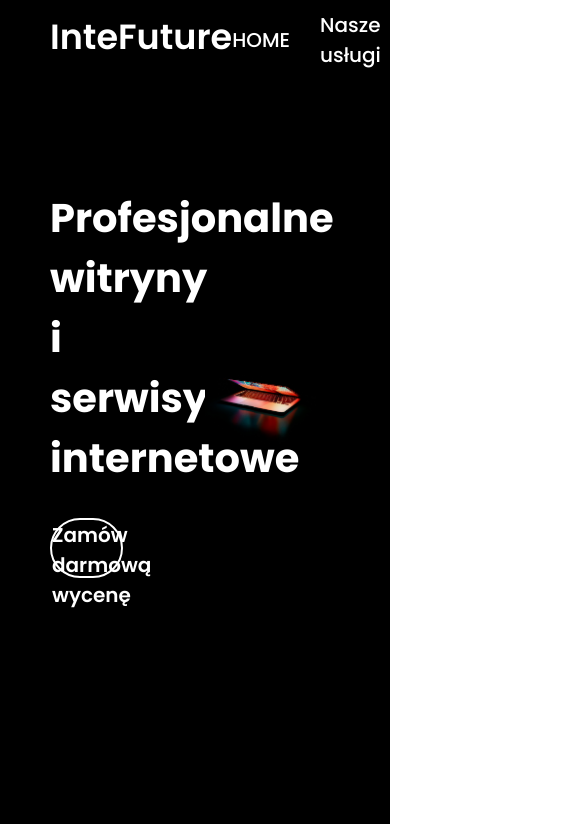
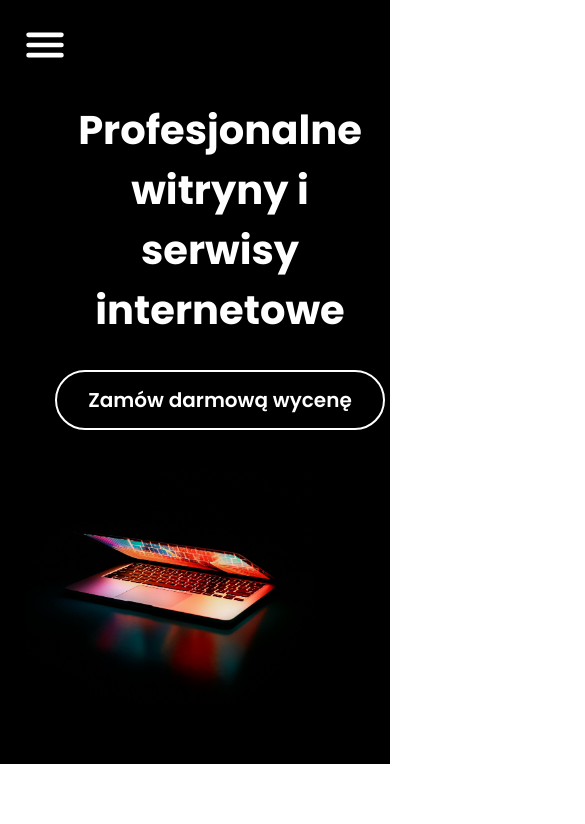
Before and after one commit to KamilCodemate/KamilCodemateWebsite, a React (Create React App) app: page / in a window 390 px wide. Shown: the top 824 px of the page, 585 px wide, since content can reach past the window. Built offline with nearby package versions, Linux system fonts and the light colour scheme.

Commit message:
Made hero and navbar responsive

```diff
--- a/src/Components/ComponentStyles/MainNavbar.scss
+++ b/src/Components/ComponentStyles/MainNavbar.scss
@@ -6,7 +6,7 @@
   padding-right: 50px;
   display: flex;
   justify-content: space-between;
-
+  z-index: 100;
   .navbar-logo {
     padding-top: 10px;
     font-weight: 600;
@@ -21,3 +21,30 @@
     font-weight: 500;
   }
 }
+@media only screen and (max-width: 1050px) {
+  .main-navbar {
+    height: 100vh;
+    flex-direction: column;
+    width: 50%;
+    position: fixed;
+    border-right: 2px solid white;
+    transform: translateX(-100%);
+    transition: 0.6s ease-in-out;
+    .navbar-links {
+      flex-direction: column;
+      gap: 50px;
+
+      height: 70%;
+    }
+    .navbar-logo {
+      width: 100%;
+      display: flex;
+      align-items: center;
+      justify-content: center;
+      height: 30%;
+    }
+  }
+  .active {
+    transform: translateX(0);
+  }
+}
--- a/src/Components/ComponentStyles/ServiceCard.scss
+++ b/src/Components/ComponentStyles/ServiceCard.scss
@@ -1,7 +1,7 @@
 .card {
   text-align: center;
   width: 31vw;
-  height: 100%;
+  height: 300px;
   transition: all 0.5s;
   border-radius: 30px;
   display: flex;
--- a/src/Components/MainNavbar.tsx
+++ b/src/Components/MainNavbar.tsx
@@ -1,8 +1,12 @@
 import React from 'react';
 import './ComponentStyles/MainNavbar.scss';
-const MainNavbar: React.FC = () => {
+
+type Props = {
+  isActive: boolean;
+};
+const MainNavbar: React.FC<Props> = ({ isActive }) => {
   return (
-    <div className='main-navbar'>
+    <div className={`main-navbar ${isActive ? 'active' : ''}`}>
       <div className='navbar-logo'>InteFuture</div>
       <div className='navbar-links'>
         <div className='navbar-link'>HOME</div>
--- a/src/Pages/MainPage.tsx
+++ b/src/Pages/MainPage.tsx
@@ -1,10 +1,18 @@
-import React from 'react';
+import React, { useState } from 'react';
+
 import './PageStyles/MainPage.scss';
+import './PageStyles/MediaQueries/MainPageMediaQuery.scss';
+
 import LaptopImage from '../images/hero-laptop.jpg';
 import CurvedArrowImaqe from '../images/curved-arrow.png';
-import { MdWeb } from 'react-icons/md';
+
+import Footer from '../Components/Footer';
+import Header from '../Components/Header';
+import ContactForm from '../Components/ContactForm';
 import ServiceCard from '../Components/ServiceCard';
 import MainNavbar from '../Components/MainNavbar';
+
+import { MdWeb } from 'react-icons/md';
 import { ImNewTab } from 'react-icons/im';
 import { IoPodiumOutline } from 'react-icons/io5';
 import { GoShieldCheck } from 'react-icons/go';
@@ -15,31 +23,35 @@ import { GoProjectSymlink } from 'react-icons/go';
 import { IoCloudUploadOutline } from 'react-icons/io5';
 import { IoMdCheckmarkCircle } from 'react-icons/io';
 import { HiQuestionMarkCircle } from 'react-icons/hi';
-import Footer from '../Components/Footer';
-import Header from '../Components/Header';
-import ContactForm from '../Components/ContactForm';
+import { IoMenu } from 'react-icons/io5';
+
 const MainPage: React.FC = () => {
+  const [isMenuActive, activeMenu] = useState(false);
+
+  const slideButtonClicked = () => {
+    activeMenu(!isMenuActive);
+  };
   return (
     <div className='container'>
-      <MainNavbar />
-      <div className='hero'>
-        <div id='hero-left-col'>
-          <div id='hero-left-col-main-content'>
-            <span id='hero-title'>Profesjonalne witryny i serwisy internetowe</span>
-            <div id='hero-button'>
+      <MainNavbar isActive={isMenuActive} />
+      <div id='hero'>
+        <div className='hero-left-col'>
+          <div className='hero-left-col-main-content'>
+            <span className='hero-title'>Profesjonalne witryny i serwisy internetowe</span>
+            <div className='hero-button'>
               <button>Zamów darmową wycenę</button>
             </div>
           </div>
         </div>
-        <div id='hero-right-col'>
+        <div className='hero-right-col'>
           <img src={LaptopImage} alt='laptop' />
         </div>
         M
       </div>
       <div id='services'>
         <Header title='Nasze usługi' description='Zobacz, z czym możemy Ci pomóc' type='blacked' />
-        <div id='services-cards'>
-          <div className='service-row service-first-row'>
+        <div className='services-cards'>
+          <div className='service-row'>
             <ServiceCard
               title='Tworzenie witryn od podstaw'
               description='Zbudujemy dla Ciebie witrynę od podstaw, zgodną z Twoimi oczekiwaniami.'
@@ -51,9 +63,6 @@ const MainPage: React.FC = () => {
               icon={ImNewTab}
             />
             <ServiceCard title='Pozycjonowanie' description='Zadbamy o to, aby Twoja witryna była powszechnie odwiedzana.' icon={IoPodiumOutline} />
-          </div>
-
-          <div className='service-row service-second-row'>
             <ServiceCard
               title='Stała opieka nad stroną'
               description='Będziemy pod ręką, kiedy będziesz chciał zaktualizować swoją witrynę.'
@@ -273,6 +282,7 @@ const MainPage: React.FC = () => {
         </div>
       </div>
       <Footer />
+      <IoMenu className='menu-slide-button' onClick={slideButtonClicked} />
     </div>
   );
 };
--- a/src/Pages/PageStyles/MainPage.scss
+++ b/src/Pages/PageStyles/MainPage.scss
@@ -7,22 +7,22 @@
   font-family: 'Poppins', sans-serif;
 }
 
-.hero {
+#hero {
   height: calc(100vh - 80px);
   background-color: black;
   display: flex;
-  #hero-left-col,
-  #hero-right-col {
+  .hero-left-col,
+  .hero-right-col {
     width: 50%;
     height: calc(85vh - 80px);
     display: flex;
     flex-direction: column;
     justify-content: center;
   }
-  #hero-left-col {
+  .hero-left-col {
     padding-left: 50px;
   }
-  #hero-right-col {
+  .hero-right-col {
     padding-right: 50px;
     display: flex;
     align-items: center;
@@ -32,15 +32,15 @@
     }
   }
 
-  #hero-title {
+  .hero-title {
     color: white;
     font-size: 40px;
     font-weight: bold;
   }
-  #hero-button {
+  .hero-button {
     padding-top: 30px;
   }
-  #hero-button button {
+  .hero-button button {
     width: 50%;
     height: 60px;
     background-color: transparent;
@@ -54,10 +54,11 @@
 #services {
   background-color: white;
   width: 100%;
-  min-height: calc(100vh - 50px);
+  min-height: 100vh;
   padding-bottom: 100px;
+  margin-bottom: 50px;
 }
-#services-cards {
+.services-cards {
   display: flex;
   flex-direction: column;
   align-items: center;
@@ -68,8 +69,10 @@
     width: 100%;
     height: 250px;
     padding: 0 50px 0 50px;
-    display: flex;
+    display: grid;
     gap: 10px;
+    grid-template-columns: 1fr 1fr 1fr;
+    row-gap: 50px;
   }
 }
 
@@ -369,3 +372,16 @@
     }
   }
 }
+.menu-slide-button {
+  fill: white;
+  color: white;
+  position: fixed;
+  top: 20px;
+  left: 20px;
+  font-size: 50px;
+  display: none;
+  z-index: 999;
+}
+.menu-slide-button:hover {
+  cursor: pointer;
+}
--- /dev/null
+++ b/src/Pages/PageStyles/MediaQueries/MainPageMediaQuery.scss
@@ -0,0 +1,49 @@
+@media only screen and (max-width: 1400px) {
+  #hero {
+    .hero-left-col {
+      width: 40%;
+    }
+    .hero-right-col {
+      width: 60%;
+    }
+    .hero-button button {
+      width: 330px;
+    }
+  }
+}
+@media only screen and (max-width: 1300px) {
+  #hero {
+    width: 100%;
+    align-items: center;
+    justify-content: center;
+    text-align: center;
+    flex-direction: column;
+
+    .hero-left-col {
+      width: 100%;
+      margin-top: 100px;
+    }
+    .hero-right-col {
+      width: 70%;
+    }
+  }
+}
+@media only screen and (max-width: 1000px) {
+  #hero {
+    .hero-right-col {
+      width: 80%;
+    }
+  }
+}
+@media only screen and (max-width: 750px) {
+  #hero {
+    .hero-right-col {
+      width: 100%;
+    }
+  }
+}
+@media only screen and (max-width: 1050px) {
+  .menu-slide-button {
+    display: block;
+  }
+}
--- a/src/Pages/PageStyles/RequestForm.scss
+++ b/src/Pages/PageStyles/RequestForm.scss
@@ -56,3 +56,22 @@ body {
     }
   }
 }
+.menu-slide-button {
+  fill: white;
+  color: white;
+
+  top: 20px;
+  left: 20px;
+  font-size: 50px;
+  display: none;
+  z-index: 999;
+  position: fixed;
+}
+.menu-slide-button:hover {
+  cursor: pointer;
+}
+@media only screen and (max-width: 1050px) {
+  .menu-slide-button {
+    display: block;
+  }
+}
--- a/src/Pages/RequestForm.tsx
+++ b/src/Pages/RequestForm.tsx
@@ -9,11 +9,15 @@ import UpdateWebsiteList from '../Components/RequestFolderElements/UpdateWebsite
 import ConstantUpdateWebsiteList from '../Components/RequestFolderElements/ConstantUpdateWebsiteList';
 import WebsiteServicesList from '../Components/RequestFolderElements/WebsiteServicesList';
 import OtherList from '../Components/RequestFolderElements/OtherList';
+import { IoMenu } from 'react-icons/io5';
 const RequestForm: React.FC = () => {
   const [checkedRadio, setCheckedRadio] = useState('');
-
+  const [isMenuActive, activeMenu] = useState(false);
   const handleRadioChange = (event: React.ChangeEvent<HTMLInputElement>) => {
     setCheckedRadio(event.target.value);
+  };
+  const slideButtonClicked = () => {
+    activeMenu(!isMenuActive);
   };
 
   const returnCorrectList = () => {
@@ -32,7 +36,7 @@ const RequestForm: React.FC = () => {
   };
   return (
     <div className='request-form'>
-      <MainNavbar />
+      <MainNavbar isActive={isMenuActive} />
       <div className='main-content'>
         <Header title='Złóż zapytanie oferty' description='Drogą mailową otrzymasz bezpłatną wycenę i możliwość złożenia zamówienia' type='blacked' />
         <div className='choose-option-container'>
@@ -85,6 +89,7 @@ const RequestForm: React.FC = () => {
       </div>
 
       <Footer />
+      <IoMenu className='menu-slide-button' onClick={slideButtonClicked} />
     </div>
   );
 };
```
